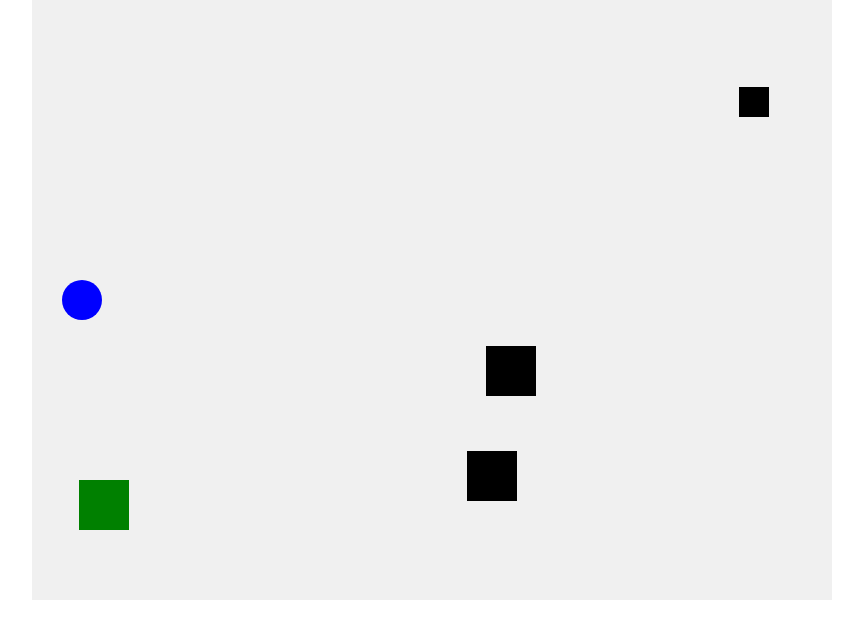
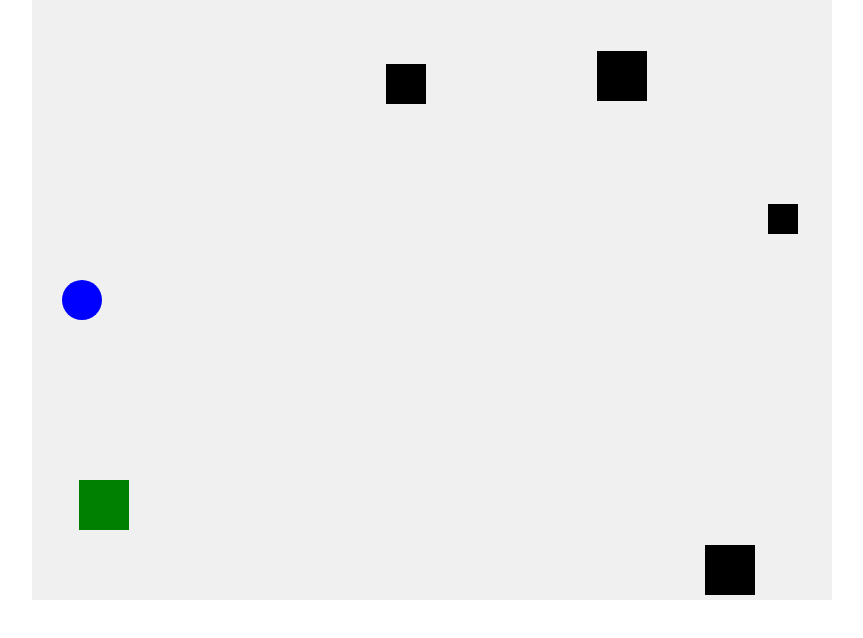
Before and after one commit to 110912clv/balletjerollen, a plain HTML site: page index.html in a window 1280 px wide. Shown: the whole page, without its empty margins (208-1071 px from the left). Drawn offline with Linux system fonts and the light colour scheme.

Commit message:
Update index.html

```diff
--- a/index.html
+++ b/index.html
@@ -19,6 +19,7 @@
 </head>
 <body>
 <canvas id="gameCanvas" width="800" height="600"></canvas>
+<div id="scoreboard" style="position: absolute; top: 10px; left: 10px; font-size: 24px;"></div>
 <script>
     // Initialisatie van canvas
     const canvas = document.getElementById('gameCanvas');
@@ -43,8 +44,11 @@
     const obstacles = [
         { x: 0, y: 0, size: 50, speed: 2, direction: 1 },
         { x: 0, y: 0, size: 50, speed: 2, direction: 1 },
-        { x: 0, y: 0, size: 30, speed: 3, direction: 1 } // Nieuw bewegend object
+        { x: 0, y: 0, size: 30, speed: 3, direction: 1 }, // Nieuw bewegend object
+        { x: 0, y: 0, size: 40, speed: 4, direction: 2 }  // Extra nieuw bewegend object
     ];
+
+    let score = 0; // Initialisatie van de score
 
     // Start het spel
     reset();
@@ -98,25 +102,23 @@
                 } else {
                     obstacle.direction = -1;
                 }
-            } else {
+            } else if (obstacle.direction === 2) {
                 if (obstacle.x - obstacle.size / 2 > 0) {
                     obstacle.x -= obstacle.speed;
                 } else {
                     obstacle.direction = 1;
                 }
-            }
-
-            if (obstacle.direction === 1) {
+            } else if (obstacle.direction === 3) {
                 if (obstacle.y + obstacle.size / 2 < canvas.height) {
                     obstacle.y += obstacle.speed;
                 } else {
-                    obstacle.direction = -1;
+                    obstacle.direction = -3;
                 }
             } else {
                 if (obstacle.y - obstacle.size / 2 > 0) {
                     obstacle.y -= obstacle.speed;
                 } else {
-                    obstacle.direction = 1;
+                    obstacle.direction = 3;
                 }
             }
         });
@@ -131,6 +133,8 @@
             player.x - player.size < goal.x + goal.size / 2 &&
             player.y + player.size > goal.y - goal.size / 2 &&
             player.y - player.size < goal.y + goal.size / 2) {
+            score++; // Verhoog de score
+            document.getElementById('scoreboard').innerText = 'Score: ' + score; // Update het scorebord
             alert("Gewonnen!");
             reset();
         }
@@ -163,11 +167,10 @@
             obstacle.x = Math.floor(Math.random() * (canvas.width - 100)) + 50;
             obstacle.y = Math.floor(Math.random() * (canvas.height - 100)) + 50;
 
-            // Zorg ervoor dat de eerste obstakel horizontaal beweegt en de tweede verticaal
-            if (index === 0) {
-                obstacle.direction = 1; // horizontaal
-            } else {
-                obstacle.direction = 2; // verticaal
+            // Zorg ervoor dat de bewegingsrichting willekeurig wordt gekozen
+            obstacle.direction = Math.random() < 0.5 ? 1 : -1;
+            if (Math.random() < 0.5) {
+                obstacle.direction *= 2; // Horizontale beweging
             }
         });
     }
```
